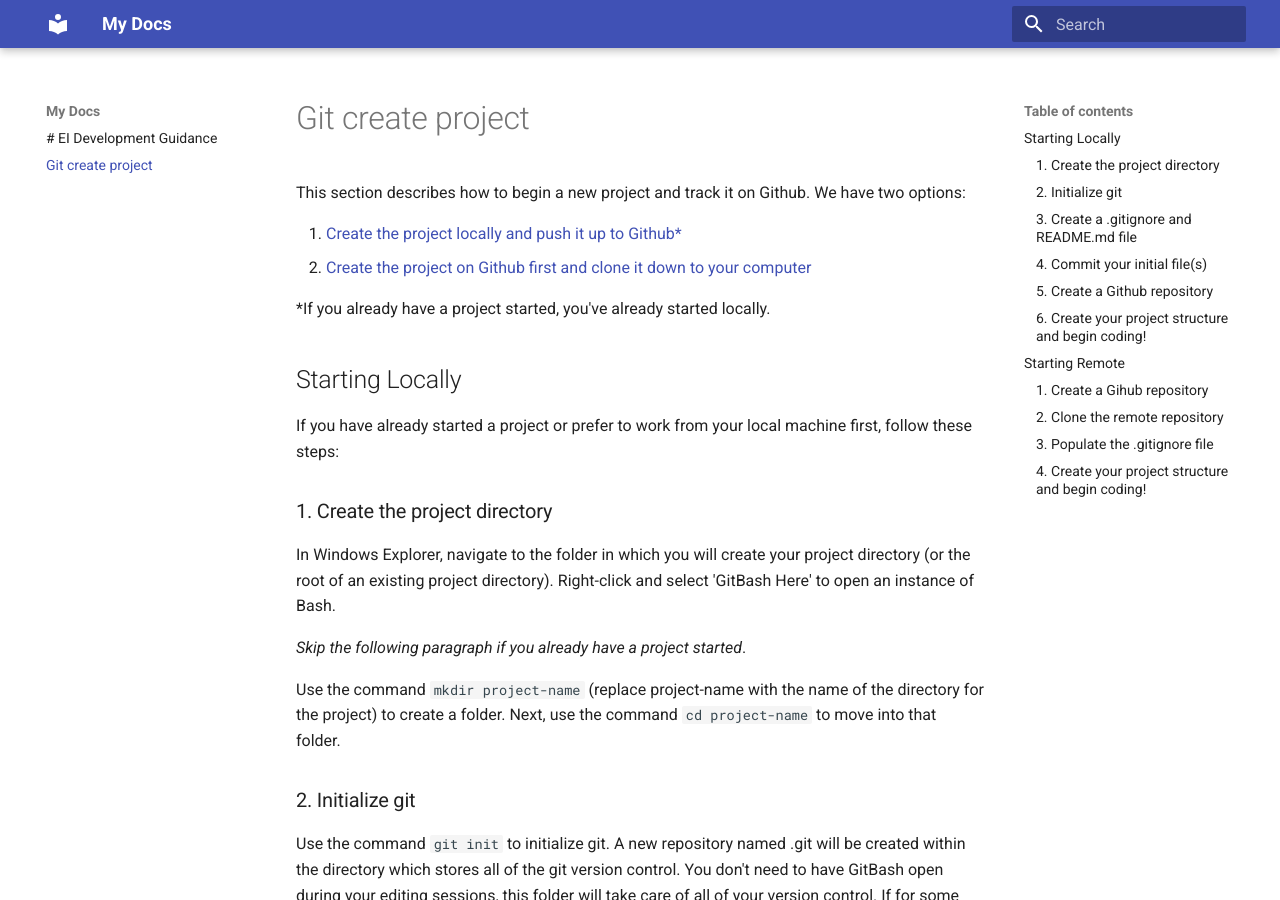
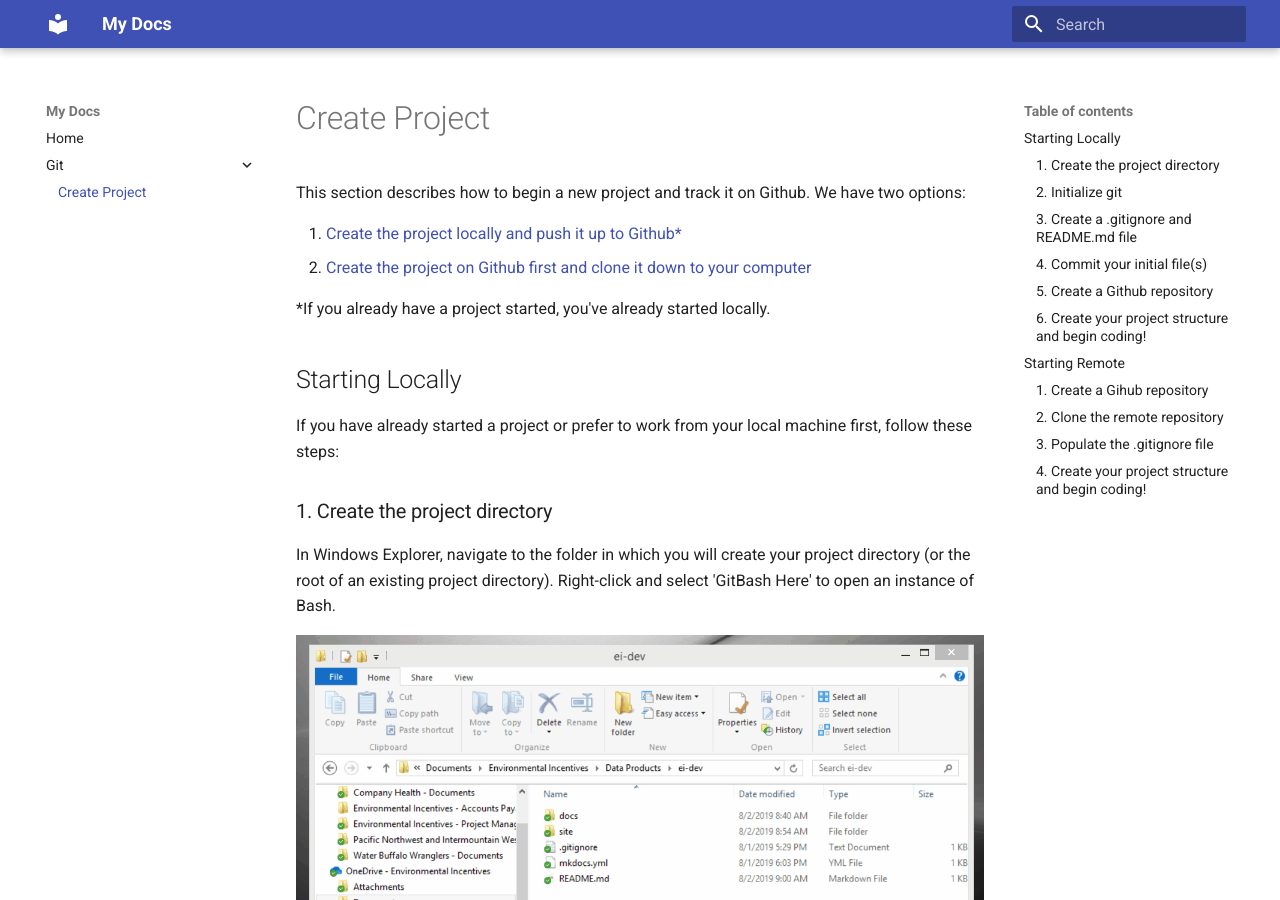
Before and after one commit to eriktuck/ei-dev, an MkDocs documentation site: the page built from docs/git-create-project.md, in a window 1280 px wide and 900 px high. Built offline with MkDocs 1.6.1 and Material for MkDocs 9.7.7, drawn with Linux system fonts in a browser that asks for light colours; some of the changed lines change nothing that is shown.

Commit message:
""" Added assets folder to store gifs and added a gif for opening Git Bash from the context menu (right-click menu). """

```diff
--- a/docs/git-create-project.md
+++ b/docs/git-create-project.md
@@ -12,6 +12,8 @@
 ### 1. Create the project directory
 
 In Windows Explorer, navigate to the folder in which you will create your project directory (or the root of an existing project directory). Right-click and select 'GitBash Here' to open an instance of Bash.
+
+![git-bash-here](assets/git-bash-here.gif)
 
 *Skip the following paragraph if you already have a project started*.
 
--- a/mkdocs.yml
+++ b/mkdocs.yml
@@ -1,2 +1,6 @@
 site_name: My Docs
 theme: material
+nav:
+- Home: 'index.md'
+- Git:
+  - 'Create Project': 'git-create-project.md'
```
Also changed, not shown: docs/index.md (+1 -1 lines), docs/assets/git-bash-here.gif (added).
